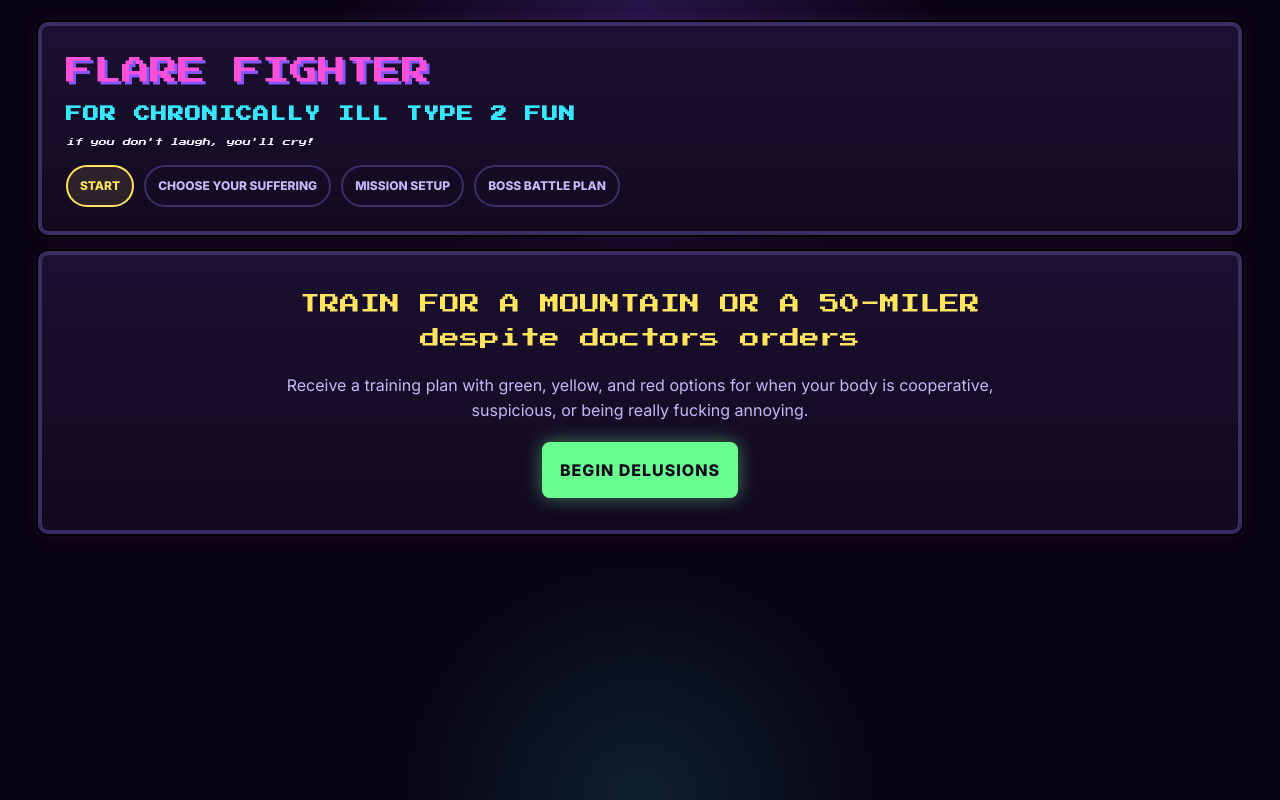
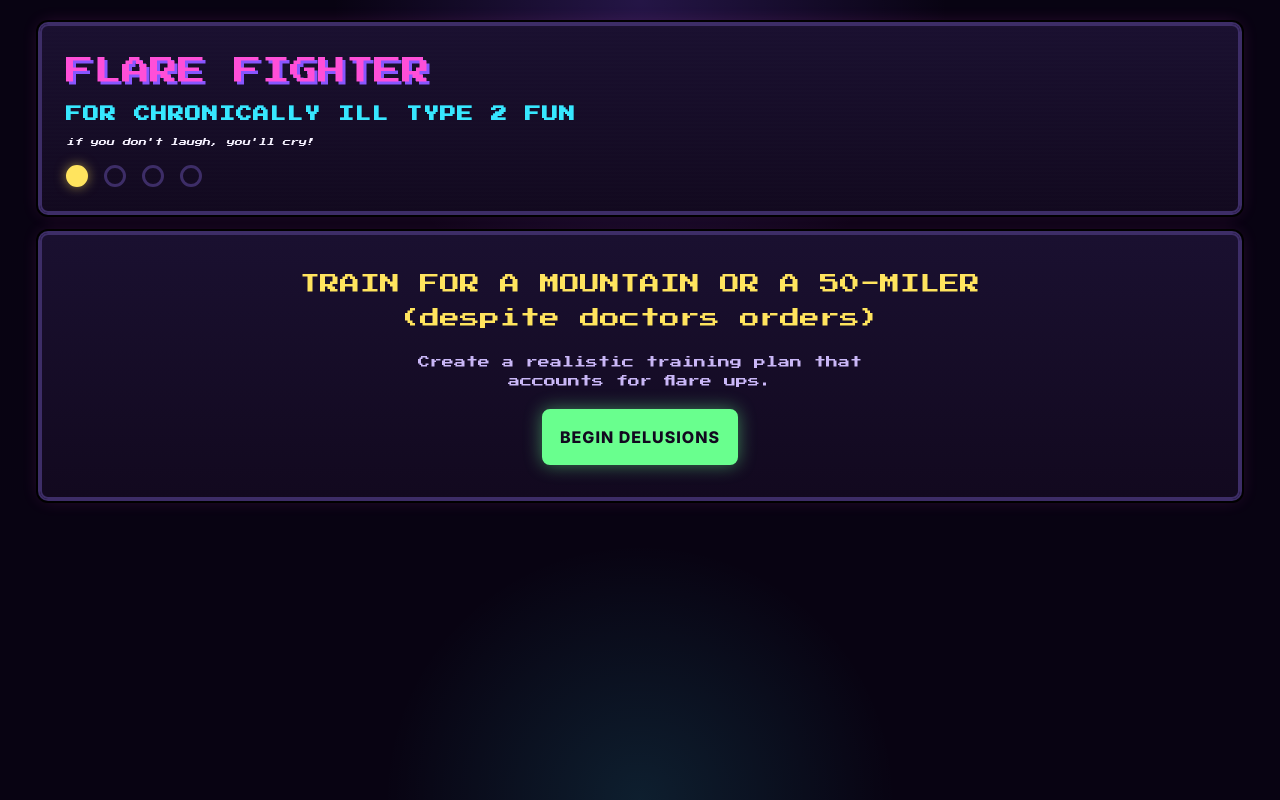
Before and after one commit to JcAverbuch/chronic, a Next.js app: page / in a window 1280 px wide. Built offline with nearby package versions, Linux system fonts and the light colour scheme.

Commit message:
update training plan logic and form values

```diff
--- a/app/page.tsx
+++ b/app/page.tsx
@@ -140,10 +140,10 @@ export default function Page() {
             <div style={{ fontFamily: "'Press Start 2P', monospace", fontSize: 20, color: palette.yellow, lineHeight: 1.7 }}>
               TRAIN FOR A MOUNTAIN OR A 50-MILER
               <br />
-              despite doctors orders
+              (despite doctors orders)
             </div>
-            <div style={{ color: palette.muted, maxWidth: 760, margin: "0 auto", lineHeight: 1.6 }}>
-              Receive a training plan with green, yellow, and red options for when your body is cooperative, suspicious, or being really fucking annoying.
+            <div style={{ fontFamily: "'Press Start 2P', monospace",color: palette.muted, maxWidth: 500, margin: "0 auto", lineHeight: 1.6, fontSize:12 }}>
+              Create a realistic training plan that accounts for flare ups.
             </div>
             <div>
               <button
--- a/components/StepHeader.tsx
+++ b/components/StepHeader.tsx
@@ -70,24 +70,21 @@ export default function StepHeader({ step, panelStyle, palette, stageLabels }: P
           </div>
         </div>
 
-        <div style={{ display: "flex", gap: 10, flexWrap: "wrap" }}>
-          {stageLabels.map((label, i) => (
-            <div
-              key={label}
-              style={{
-                padding: "10px 12px",
-                borderRadius: 999,
-                border: `2px solid ${step === i ? palette.yellow : palette.border}`,
-                color: step === i ? palette.yellow : palette.muted,
-                fontSize: 12,
-                fontWeight: 800,
-                background: step === i ? "rgba(255,228,94,0.1)" : "transparent",
-              }}
-            >
-              {label}
-            </div>
-          ))}
-        </div>
+        <div style={{ display: "flex", gap: 16, flexWrap: "wrap", alignItems: "center" }}>
+  {stageLabels.map((_, i) => (
+    <div
+      key={i}
+      style={{
+        width: 22,
+        height: 22,
+        borderRadius: "50%",
+        border: `3px solid ${step === i ? palette.yellow : palette.border}`,
+        background: step === i ? palette.yellow : "transparent",
+        boxShadow: step === i ? `0 0 12px ${palette.yellow}88` : "none",
+      }}
+    />
+  ))}
+</div>
       </div>
     </div>
   );
```
